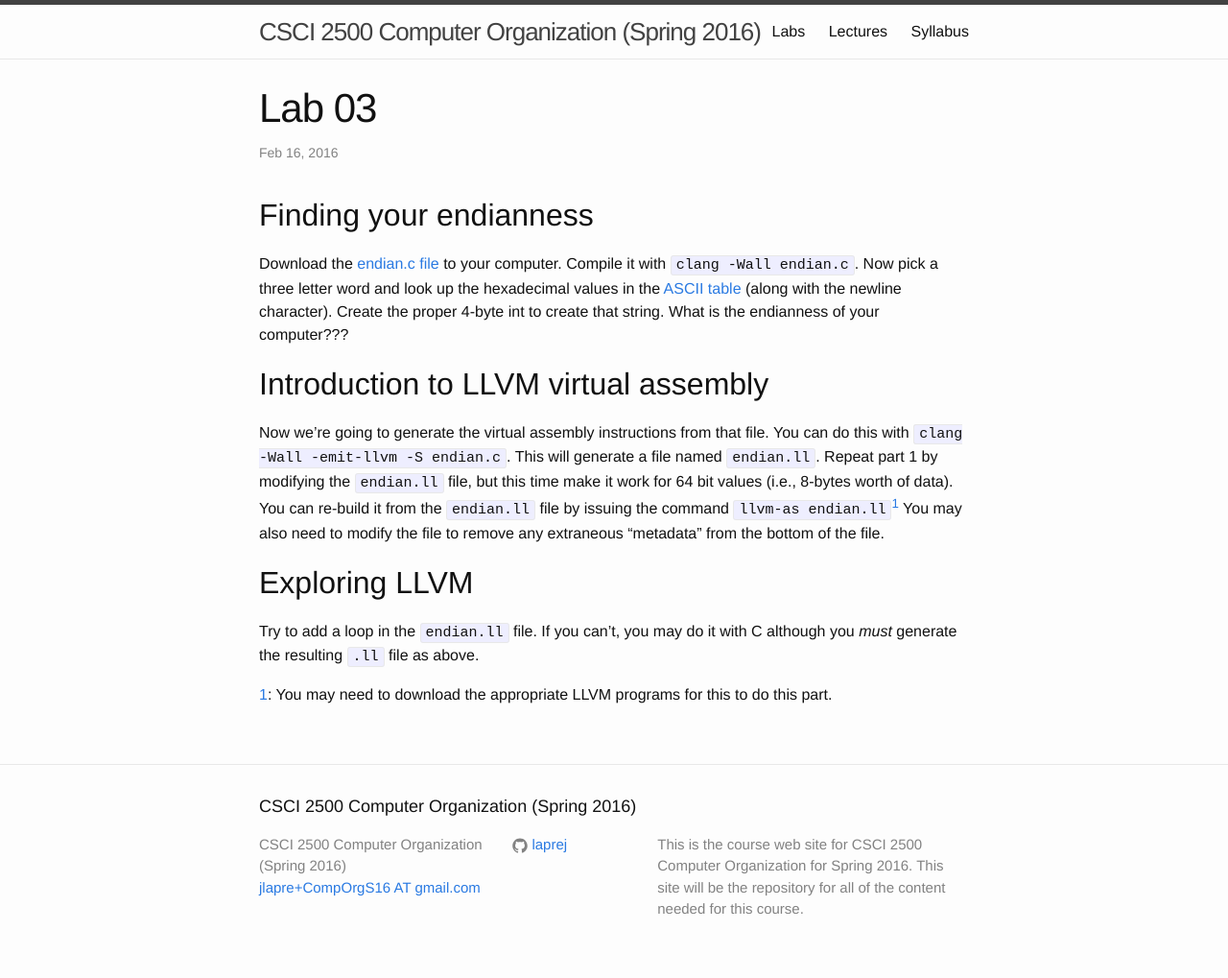
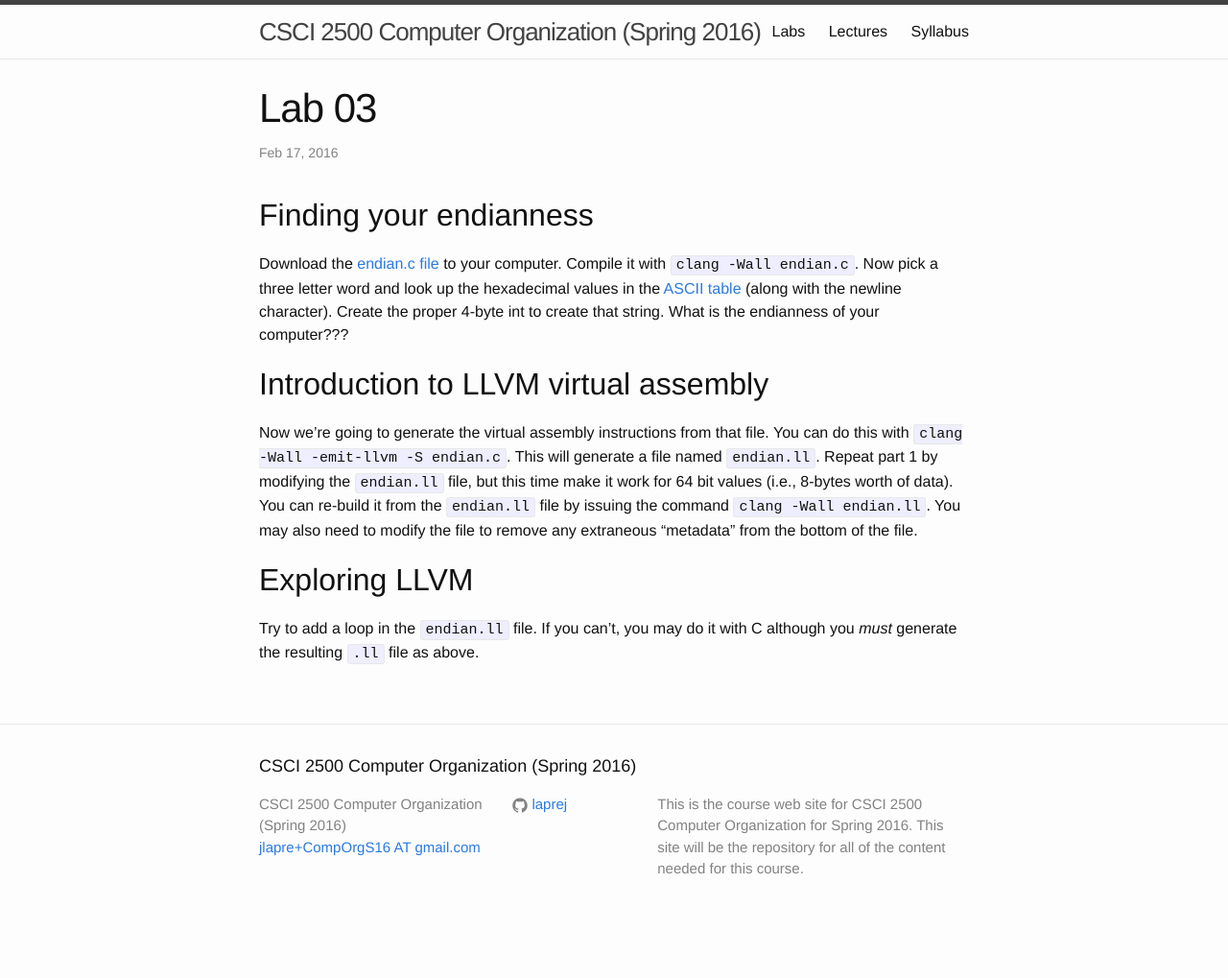
Before and after one commit to RPI-CSCI-2500-2016-Spring/RPI-CSCI-2500-2016-Spring.github.io, a Jekyll site: the page built from _posts/2016-02-17-lab03.md, in a window 1280 px wide. Shown: the whole page at 96% size. Built offline with Jekyll 4.4.1, drawn with Linux system fonts in a browser that asks for light colours; after the commit the page ends 977 px from its top, so only the background shows below that.

Commit message:
Updated lab 3

```diff
--- a/_posts/2016-02-17-lab03.md
+++ b/_posts/2016-02-17-lab03.md
@@ -3,7 +3,6 @@ layout: post
 title: Lab 03
 description: Lab 03
 category: lab
-date: 2016-02-16 # Remove later
 ---
 
 ## Finding your endianness
@@ -20,7 +19,7 @@ Now we're going to generate the virtual assembly instructions from that file.
 You can do this with `clang -Wall -emit-llvm -S endian.c`.
 This will generate a file named `endian.ll`.
 Repeat part 1 by modifying the `endian.ll` file, but this time make it work for 64 bit values (i.e., 8-bytes worth of data).
-You can re-build it from the `endian.ll` file by issuing the command `llvm-as endian.ll`<sup>[1](#llvm)</sup>
+You can re-build it from the `endian.ll` file by issuing the command `clang -Wall endian.ll`.
 You may also need to modify the file to remove any extraneous "metadata" from the bottom of the file.
 
 ## Exploring LLVM
@@ -28,6 +27,4 @@ You may also need to modify the file to remove any extraneous "metadata" from th
 Try to add a loop in the `endian.ll` file.
 If you can't, you may do it with C although you *must* generate the resulting `.ll` file as above.
 
-<a name="llvm">1</a>: You may need to download the appropriate LLVM programs for this to do this part.
-
 [endian]: {{site.base}}/files/endian.c
```
